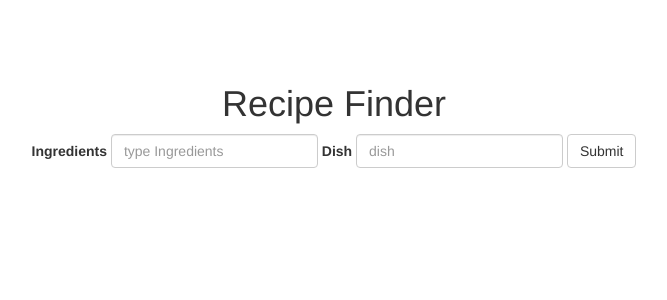
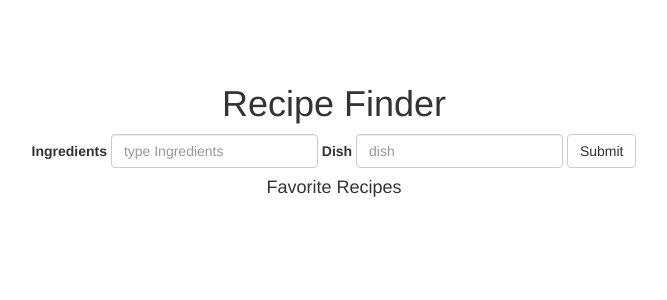
Before and after one commit to nibiru2O12/recipe-finder, a React (Create React App) app: page / in a window 1280 px wide. Shown: the top 300 px of the page, without its empty margins (306-973 px from the left). Built offline with nearby package versions, Linux system fonts and the light colour scheme.

Commit message:
added favoriteRecipeList components that displays all favorites recipe

```diff
--- a/package.json
+++ b/package.json
@@ -3,6 +3,7 @@
   "version": "0.1.0",
   "private": true,
   "dependencies": {
+    "cors": "^2.8.4",
     "react": "^16.2.0",
     "react-bootstrap": "^0.31.5",
     "react-dom": "^16.2.0",
--- a/src/components/App.js
+++ b/src/components/App.js
@@ -3,6 +3,7 @@ import SearchRecipes from './SearchRecipes';
 import {connect} from 'react-redux';
 import {setRecipes} from '../actions';
 import RecipeList from './RecipeList';
+import FavoriteList from './FavoriteList';
 
 class App extends Component{
   render(){
@@ -11,11 +12,12 @@ class App extends Component{
         <h1>Recipe Finder</h1>
         <SearchRecipes recipes={this.props.recipes} onSearch={this.props.setRecipes}/>
         <RecipeList recipes={this.props.recipes}/>
+        <FavoriteList />
       </div>
     )
   }
 }
 
-const mapStateToProps = state =>{return{recipes:state.recipes}}
+const mapStateToProps = state =>{return {recipes:state.recipes}};
 
 export default connect(mapStateToProps,{setRecipes})(App);
--- /dev/null
+++ b/src/components/FavoriteList.js
@@ -0,0 +1,26 @@
+import React,{Component} from 'react';
+import {connect} from 'react-redux';
+import RecipeItem from './RecipeItem';
+
+class FavoriteList extends Component{
+  render(){
+    const {favorites} = this.props;
+    console.log('props',this.props.favorites);
+    return(
+      <div>
+        <h4>Favorite Recipes</h4>
+        {
+          favorites.map((recipe,id)=>{
+            return (
+                    <RecipeItem recipe={recipe} key={id} />
+                  )
+          })
+        }
+      </div>
+    )
+  }
+}
+
+const mapStateToProps = state => {return {favorites:state.favoriteRecipes}}
+
+export default connect(mapStateToProps,null)(FavoriteList);
--- a/src/components/RecipeItem.js
+++ b/src/components/RecipeItem.js
@@ -3,6 +3,7 @@ import {connect} from 'react-redux';
 import {addFavorites,removeFavoriteByTitle} from '../actions';
 
 class RecipeItem extends Component{
+
   constructor(){
     super();
     this.state={
--- a/src/components/RecipeList.js
+++ b/src/components/RecipeList.js
@@ -4,7 +4,6 @@ import RecipeItem from './RecipeItem';
 class RecipeList extends Component{
   render(){
     const {recipes} = this.props;
-    console.log(this.props);
     return(
       <div>
         {
--- a/src/components/SearchRecipes.js
+++ b/src/components/SearchRecipes.js
@@ -23,7 +23,9 @@ class SearchRecipes extends Component{
     const url=`http://www.recipepuppy.com/api/?i=${this.state.ingredients}&q=${this.state.dish}`;
 
     fetch(url,{
-      method:'GET'
+      method:'GET',
+      mode: 'cors',
+      headers:{'Access-Control-Allow-Origin':'*','Content-Type':'text/json'}
     }).then(response => response.json())
       .then(json => this.props.onSearch(json.results));
 
```
Also changed, not shown: 1 other file (tests, documents, lock files or other folders).
